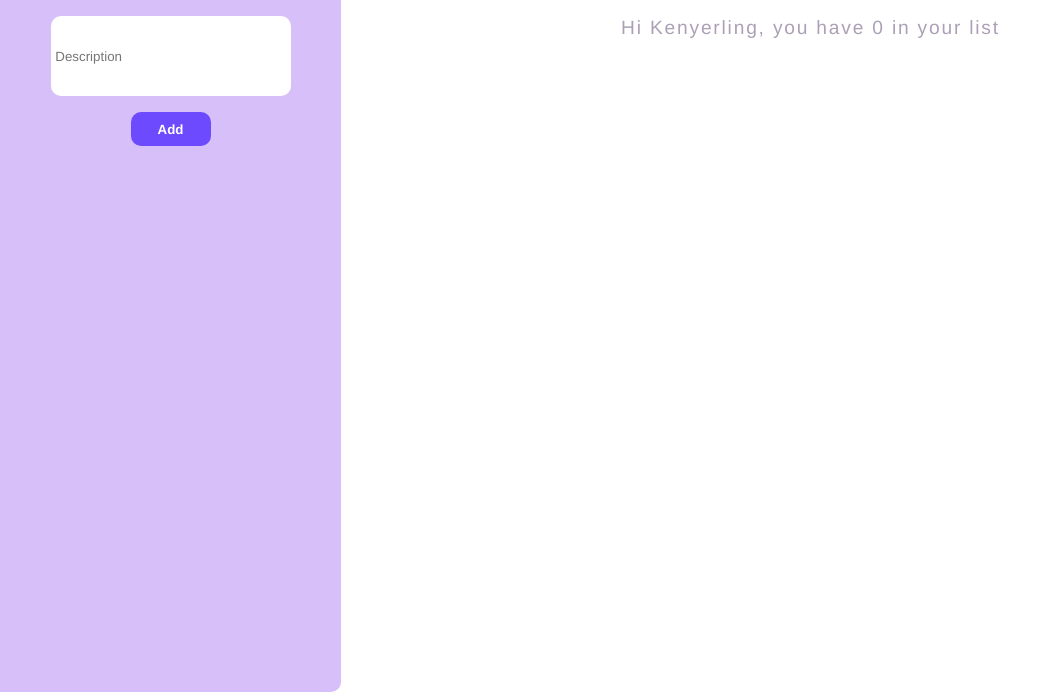
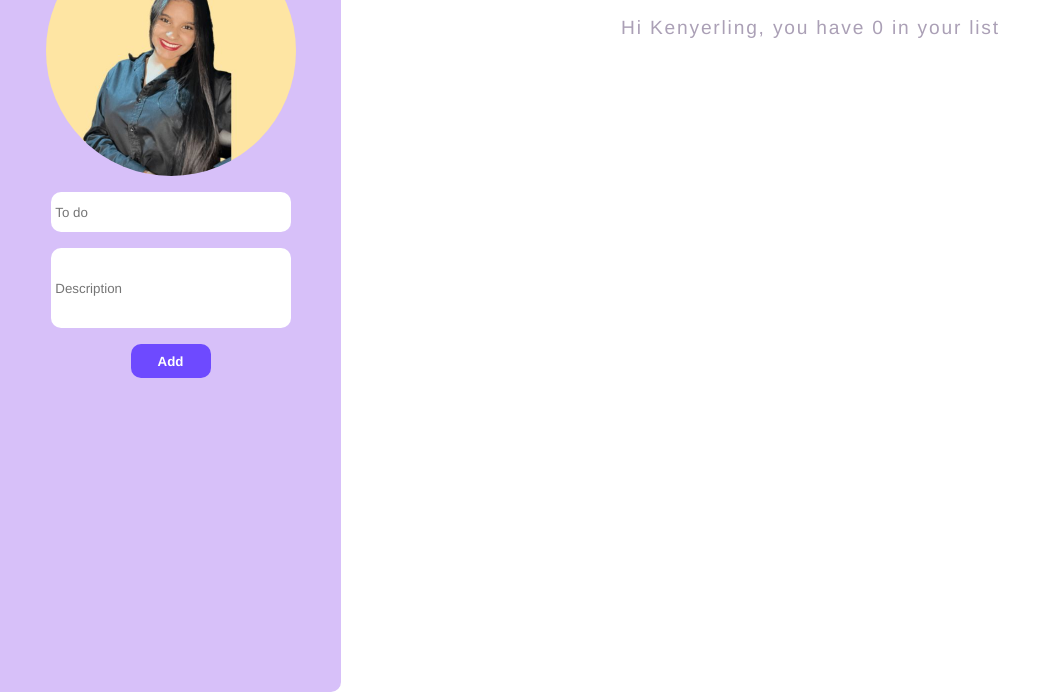
Before and after one commit to KenPaolaRod/crud-app, a plain HTML site: page index.html in a window 1280 px wide. Shown: the part 108-800 px from the top of the page, without its empty margins (0-1042 px from the left). Drawn offline with Linux system fonts and the light colour scheme; the site is published under a folder, as on GitHub Pages, so addresses that start at the root find nothing.

Commit message:
fixing img error

```diff
--- a/index.html
+++ b/index.html
@@ -12,7 +12,7 @@
   <header>
     <p class="app-name">To Do App</p>
     <div>
-      <img src="/img/to-do-app-profile-pic .jpg" alt="Profile Picture">
+      <img src="img/to-do-app-profile-pic .jpg" alt="Profile Picture">
       <form action="" id="form">
         <input name="title" id="title" type="text" class="to-do" placeholder="To do">
         <input name="desc" id="desc" type="text" class="description" placeholder="Description">
```
